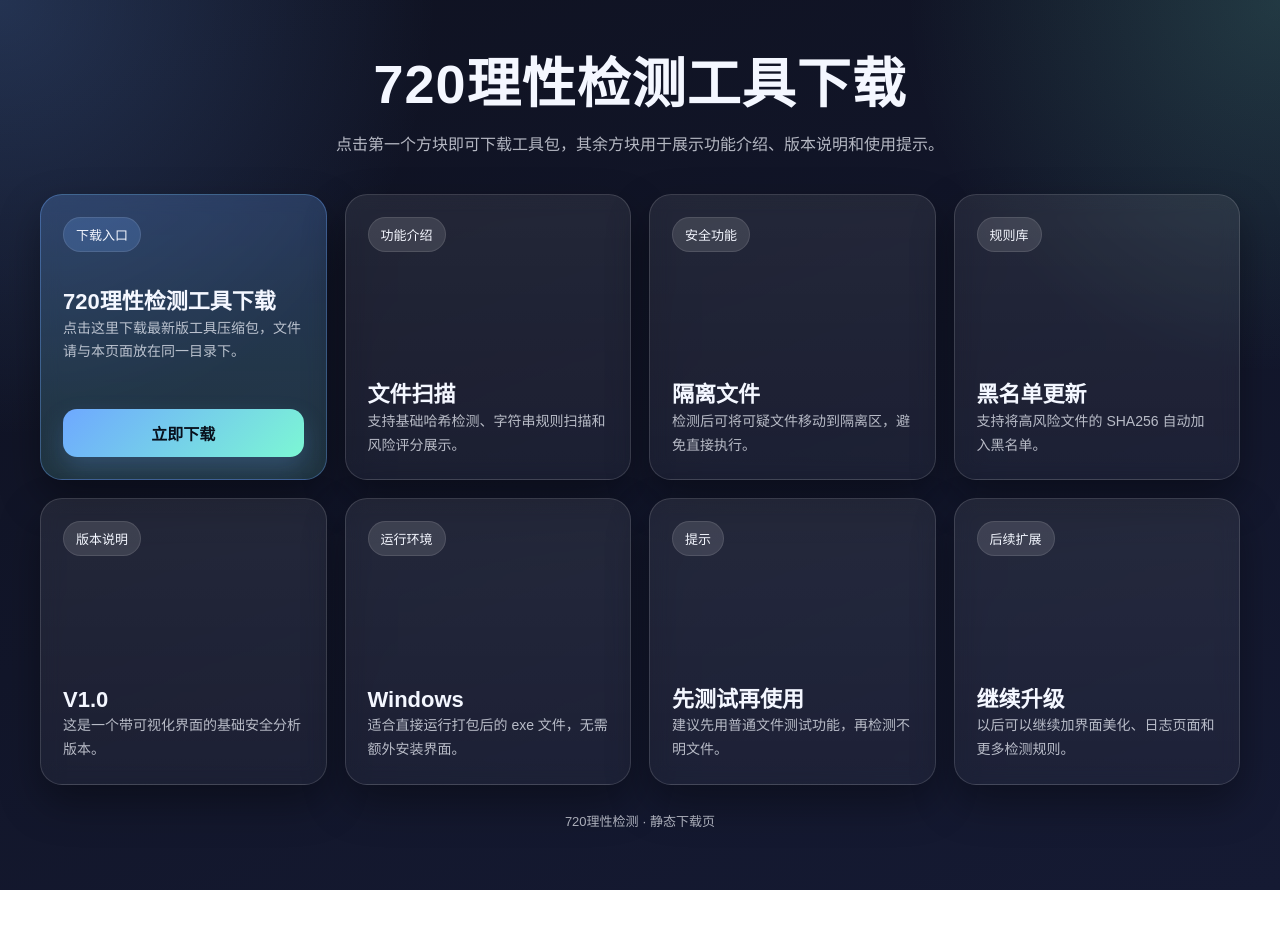
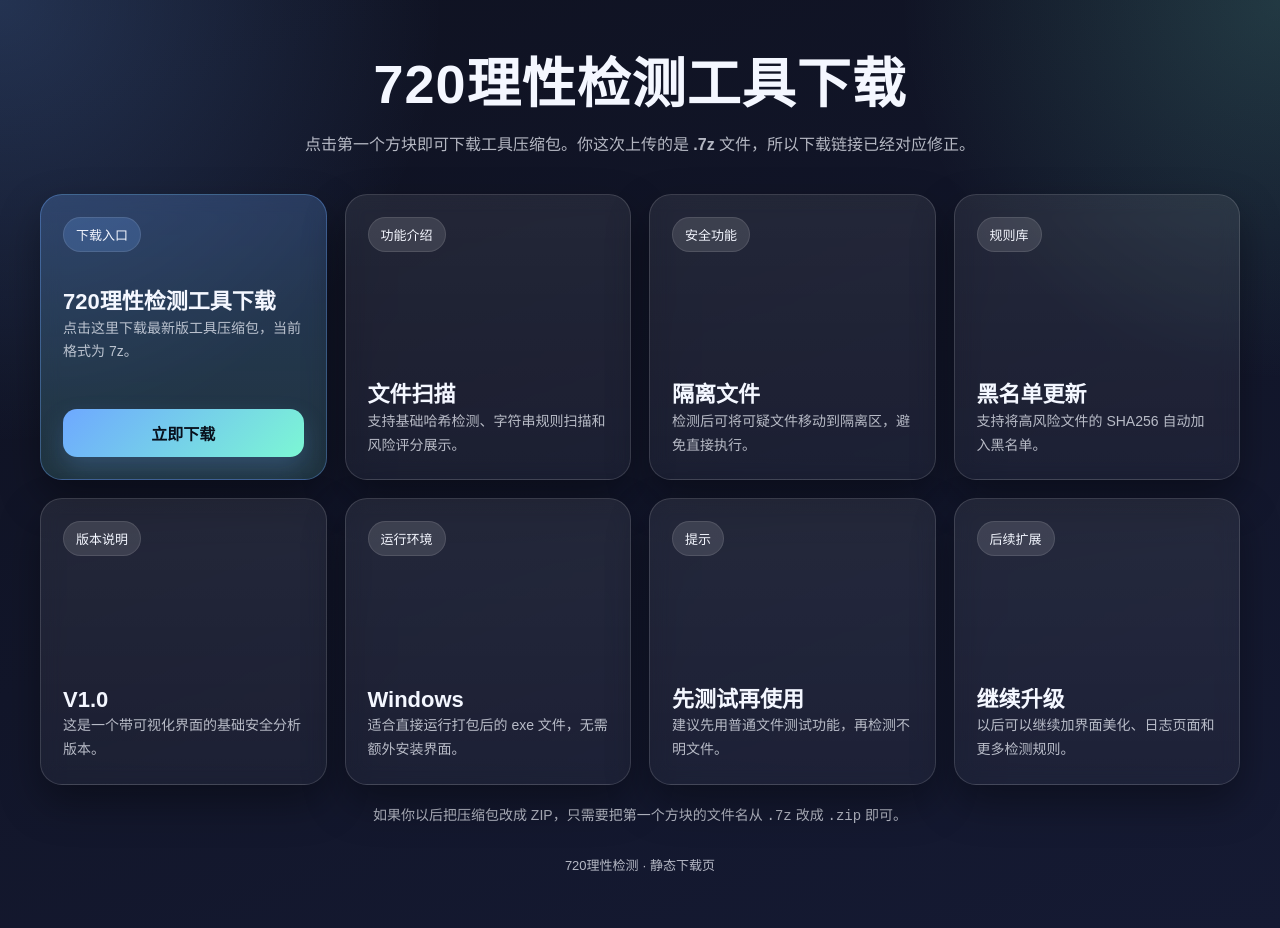
Before and after one commit to HackZAI666/your-repo, a plain HTML site: page index.html in a window 1280 px wide. Before the commit the page ends 890 px from the top, so only its background shows below. Drawn offline with Linux system fonts and the light colour scheme.

Commit message:
Add files via upload

```diff
--- a/index.html
+++ b/index.html
@@ -166,6 +166,15 @@
       font-size: 13px;
     }
 
+    .notice {
+      margin: 18px auto 0;
+      max-width: 760px;
+      text-align: center;
+      color: var(--muted);
+      font-size: 14px;
+      line-height: 1.8;
+    }
+
     @media (max-width: 1100px) {
       .grid { grid-template-columns: repeat(3, minmax(0, 1fr)); }
     }
@@ -187,17 +196,17 @@
     <section class="hero">
       <h1>720理性检测工具下载</h1>
       <p>
-        点击第一个方块即可下载工具包，其余方块用于展示功能介绍、版本说明和使用提示。
+        点击第一个方块即可下载工具压缩包。你这次上传的是 <strong>.7z</strong> 文件，所以下载链接已经对应修正。
       </p>
     </section>
 
     <section class="grid">
-      <a class="box download" href="720理性检测工具.zip" download>
+      <a class="box download" href="720_rational_security.7z" download="720_rational_security.7z">
         <div class="box-inner">
           <div class="tag">下载入口</div>
           <div>
             <h2 class="title">720理性检测工具下载</h2>
-            <p class="desc">点击这里下载最新版工具压缩包，文件请与本页面放在同一目录下。</p>
+            <p class="desc">点击这里下载最新版工具压缩包，当前格式为 7z。</p>
           </div>
           <div class="download-btn">立即下载</div>
         </div>
@@ -274,6 +283,10 @@
       </div>
     </section>
 
+    <div class="notice">
+      如果你以后把压缩包改成 ZIP，只需要把第一个方块的文件名从 <code>.7z</code> 改成 <code>.zip</code> 即可。
+    </div>
+
     <div class="footer">
       720理性检测 · 静态下载页
     </div>
```
